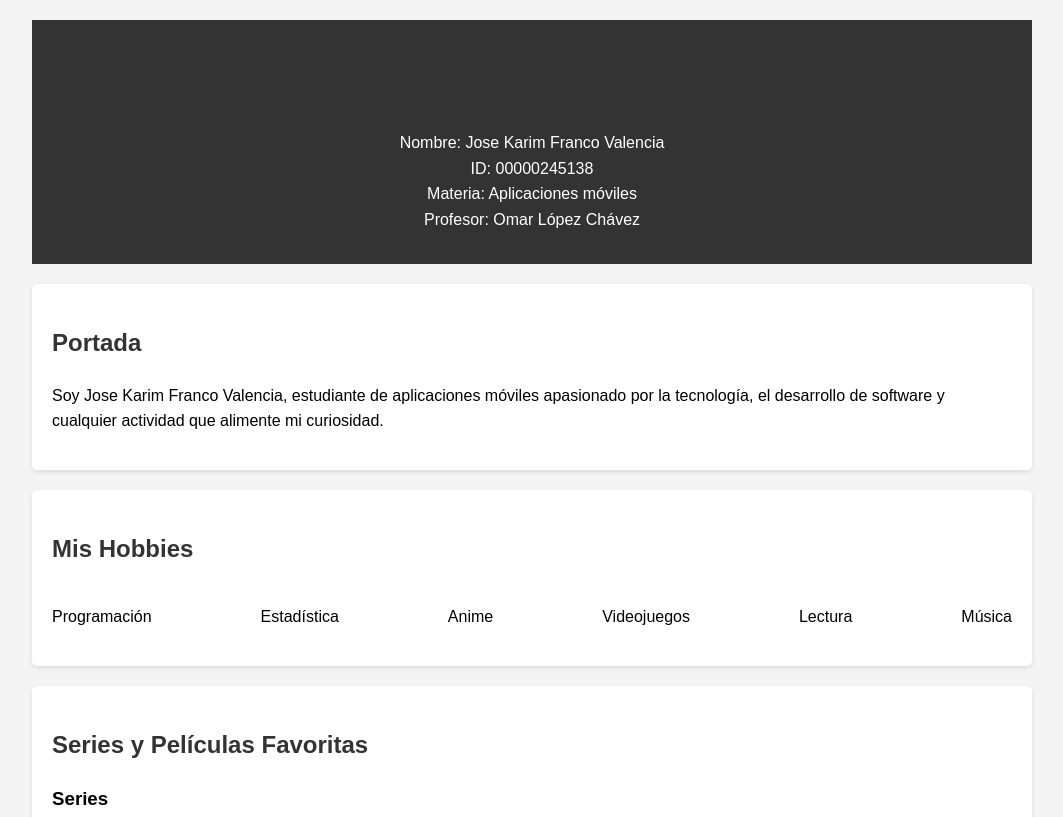
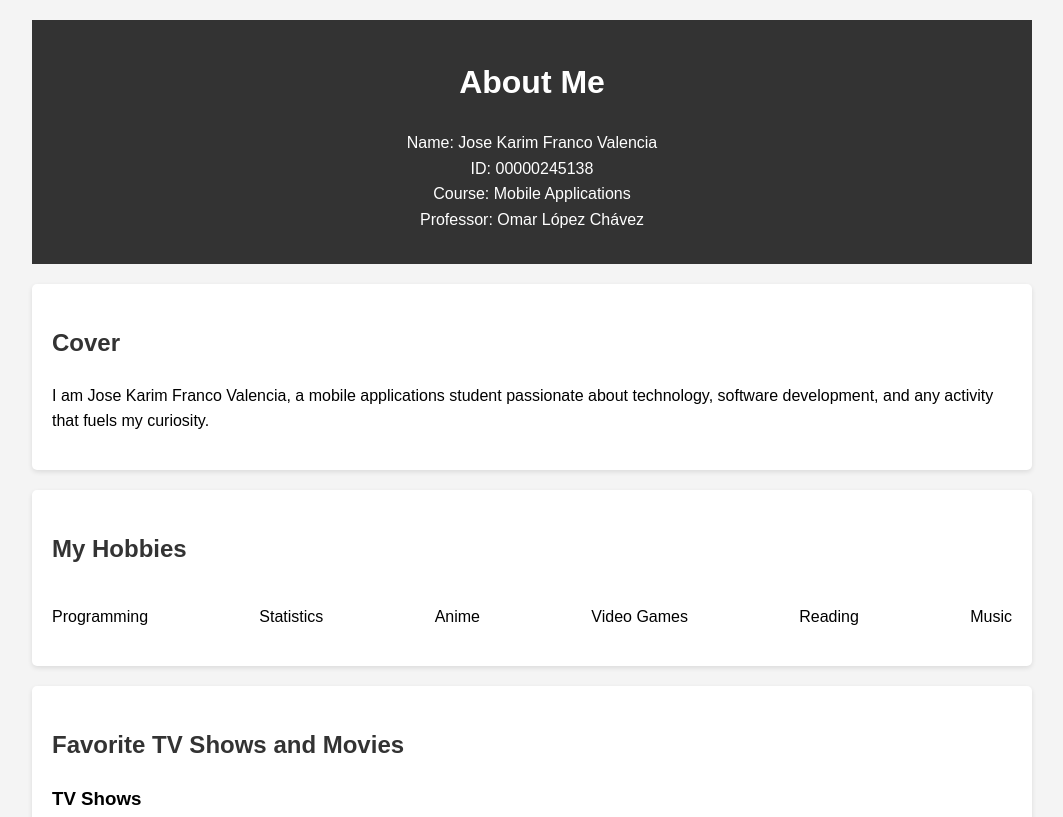
Before and after one commit to kikin27z/LandingFrancoKarim, a plain HTML site: page index.html in a window 1280 px wide. Shown: the top 817 px of the page, without its empty margins (108-1171 px from the left). Drawn offline with Linux system fonts and the light colour scheme.

Commit message:
Traduciendo al inglés la página

```diff
--- a/index.html
+++ b/index.html
@@ -1,5 +1,5 @@
 <!DOCTYPE html>
-<html lang="es">
+<html lang="en">
 <head>
     <meta charset="UTF-8">
     <meta name="viewport" content="width=device-width, initial-scale=1.0">
@@ -8,38 +8,38 @@
 </head>
 <body>
     <header>
-        <h1>Sobre Mi</h1>
+        <h1>About Me</h1>
         <div>
             <ul>
-                <li>Nombre: Jose Karim Franco Valencia</li>
+                <li>Name: Jose Karim Franco Valencia</li>
                 <li>ID: 00000245138</li>
-                <li>Materia: Aplicaciones móviles</li>
-                <li>Profesor: Omar López Chávez</li>
+                <li>Course: Mobile Applications</li>
+                <li>Professor: Omar López Chávez</li>
             </ul>
         </div>
     </header>
 
     <section id="portada">
-        <h2>Portada</h2>
-        <p>Soy Jose Karim Franco Valencia, estudiante de aplicaciones móviles apasionado por la tecnología, el desarrollo de software y cualquier actividad que alimente mi curiosidad.</p>
+        <h2>Cover</h2>
+        <p>I am Jose Karim Franco Valencia, a mobile applications student passionate about technology, software development, and any activity that fuels my curiosity.</p>
     </section>
 
     <section id="hobbies">
-        <h2>Mis Hobbies</h2>
+        <h2>My Hobbies</h2>
         <div class="hobbies-opciones">
-          <p>Programación</p>
-          <p>Estadística</p>
+          <p>Programming</p>
+          <p>Statistics</p>
           <p>Anime</p>
-          <p>Videojuegos</p>
-          <p>Lectura</p>
-          <p>Música</p>
+          <p>Video Games</p>
+          <p>Reading</p>
+          <p>Music</p>
         </div>
     </section>
 
     <section id="series-peliculas">
-        <h2>Series y Películas Favoritas</h2>
+        <h2>Favorite TV Shows and Movies</h2>
 
-        <h3>Series</h3>
+        <h3>TV Shows</h3>
         <div class="series-contenedor">
             <div class="serie-item">
                 <img src="https://areajugones.sport.es/wp-content/uploads/2019/09/OnePiecePoster.jpg" alt="One Piece">
@@ -55,24 +55,24 @@
             </div>
         </div>
 
-        <h3>Películas</h3>
+        <h3>Movies</h3>
         <div class="peliculas-contenedor">
             <div class="pelicula-item">
-                <img src="https://pics.filmaffinity.com/El_indomable_Will_Hunting-764690099-large.jpg" alt="Mente indomable">
-                <p>Mente indomable - 1997</p>
+                <img src="https://pics.filmaffinity.com/El_indomable_Will_Hunting-764690099-large.jpg" alt="Good Will Hunting">
+                <p>Good Will Hunting - 1997</p>
             </div>
             <div class="pelicula-item">
-                <img src="https://m.media-amazon.com/images/M/MV5BMjIyNTQ5NjQ1OV5BMl5BanBnXkFtZTcwODg1MDU4OA@@._V1_QL75_UX380_CR0,0,380,562_.jpg" alt="Django Unchained - 2012">
+                <img src="https://m.media-amazon.com/images/M/MV5BMjIyNTQ5NjQ1OV5BMl5BanBnXkFtZTcwODg1MDU4OA@@._V1_QL75_UX380_CR0,0,380,562_.jpg" alt="Django Unchained">
                 <p>Django Unchained - 2012</p>
             </div>
             <div class="pelicula-item">
-                <img src="https://pics.filmaffinity.com/Hasta_el_aultimo_hombre-205606610-large.jpg" alt="Hasta el ultimo hombre - 2016">
-                <p>Hasta el ultimo hombre - 2016</p>
+                <img src="https://pics.filmaffinity.com/Hasta_el_aultimo_hombre-205606610-large.jpg" alt="Hacksaw Ridge">
+                <p>Hacksaw Ridge - 2016</p>
             </div>
         </div>
     </section>
     <footer>
-        <p>© 2024 Jose Karim Franco Valencia. Todos los derechos reservados.</p>
+        <p>© 2024 Jose Karim Franco Valencia. All rights reserved.</p>
     </footer>
 </body>
 </html>
--- a/styles.css
+++ b/styles.css
@@ -22,7 +22,8 @@ section {
   box-shadow: 0 2px 5px rgba(0,0,0,0.1);
 }
 
-h1, h2 {
+h1 {color: #fff;}
+ h2 {
   color: #333;
 }
 
```
